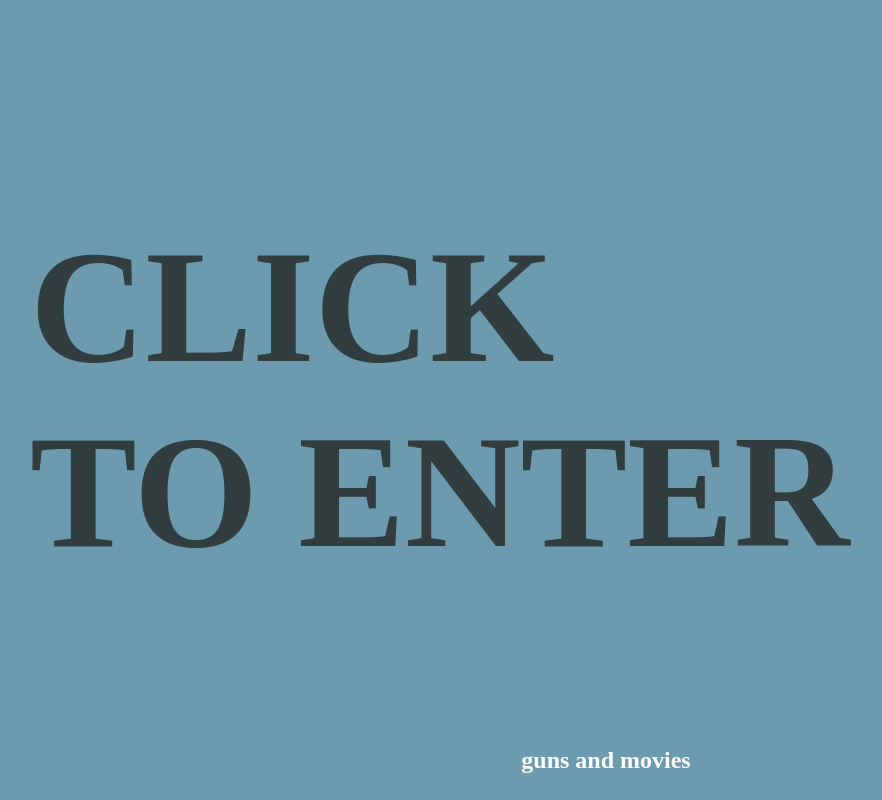
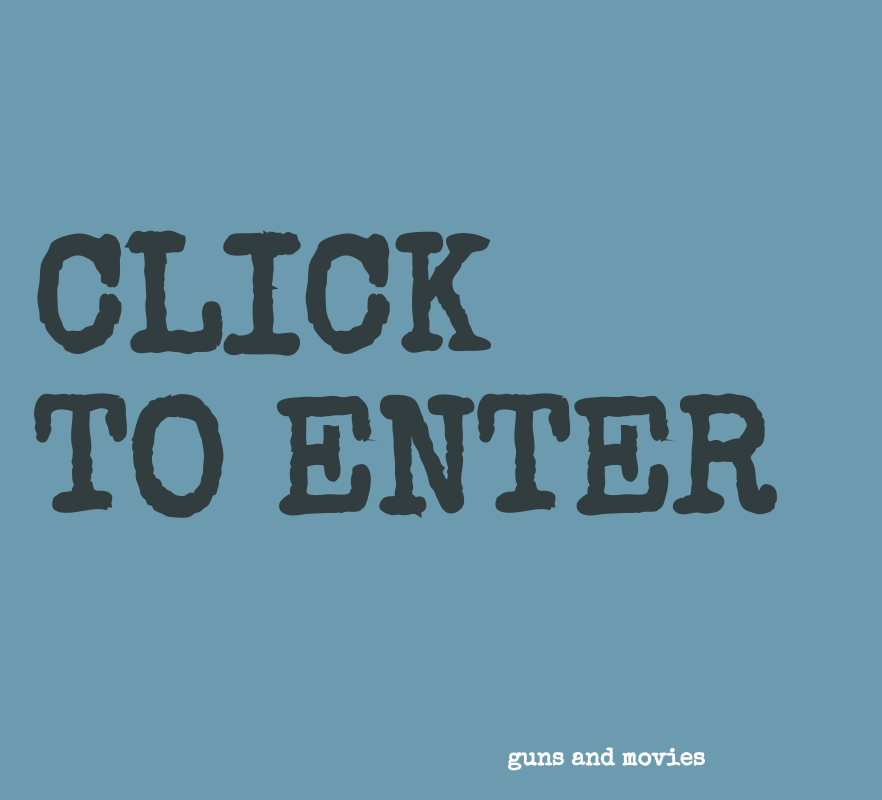
Before and after one commit to gaal94/Guns-Movies, a Django app: page / in a window 1280 px wide. Shown: the whole page, without its empty margins (34-916 px from the left). Run offline with Django 3.2, Linux system fonts and the light colour scheme.

Commit message:
font added

```diff
--- a/home/templates/home/landing_page.html
+++ b/home/templates/home/landing_page.html
@@ -5,13 +5,17 @@
   <meta http-equiv="X-UA-Compatible" content="IE=edge">
   <meta name="viewport" content="width=device-width, initial-scale=1.0">
   <title>Document</title>
-
+  <link rel="preconnect" href="https://fonts.googleapis.com">
+  <link rel="preconnect" href="https://fonts.gstatic.com" crossorigin>
+  <link href="https://fonts.googleapis.com/css2?family=Special+Elite&display=swap" rel="stylesheet">
 </head>
 <body>
   <img id="gunshot" src="http://www.freepngimg.com/thumb/bullet%20hole/3-bullet-shot-hole-png-image-thumb.png" alt="test">
   <div class='message'>
-    <h1>CLICK</h1>
-    <h1>TO ENTER</h1>
+    <div >
+      <h1>CLICK</h1>
+      <h1>TO ENTER</h1>
+    </div>
   </div>
   <div class='title'>
     <h2>guns and movies</h2>
@@ -23,9 +27,11 @@
 <style>
   body {
     background-color: #6c9baf;
+    font-family: 'Special Elite', cursive;
   }
 
   .message {
+    display: inline-block;
     position: absolute;
     top: 50%;
     left: 5%;
```
